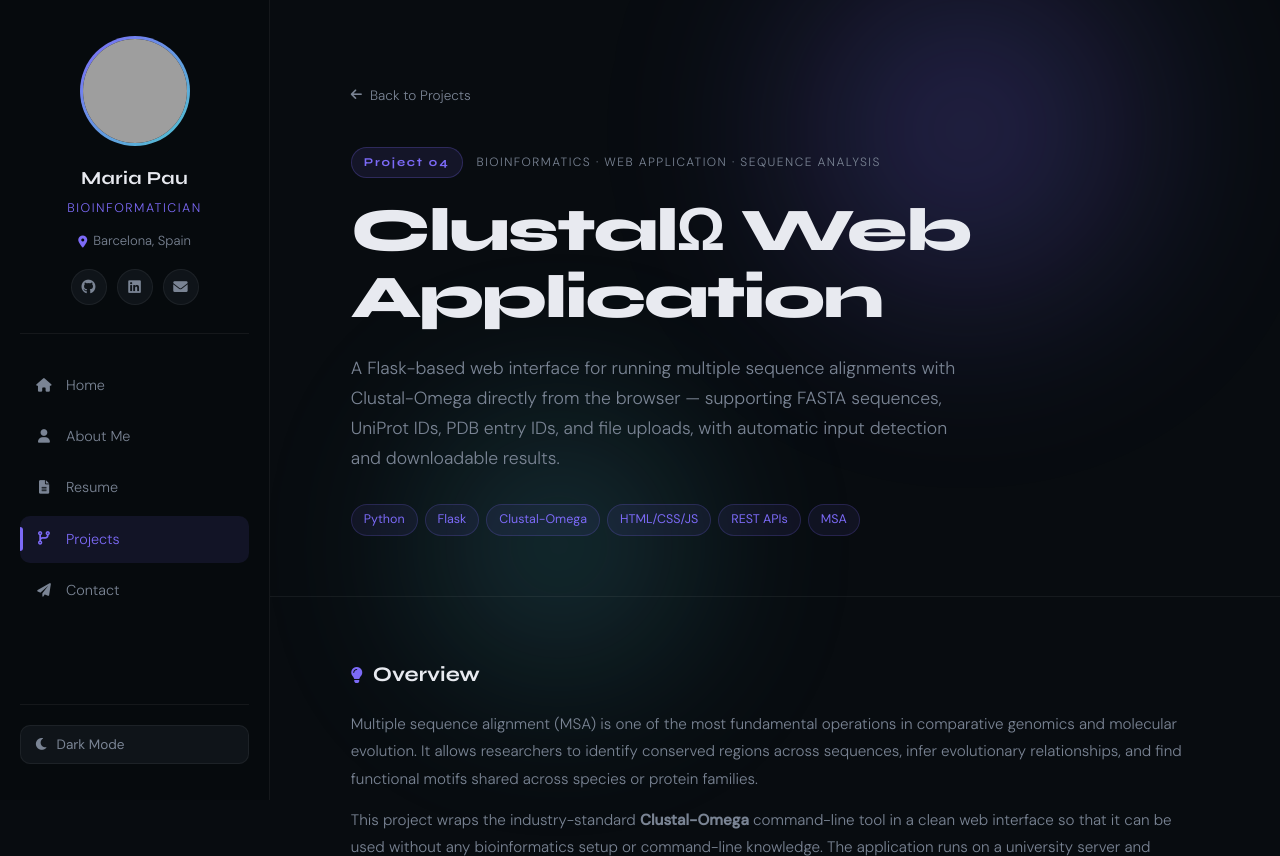
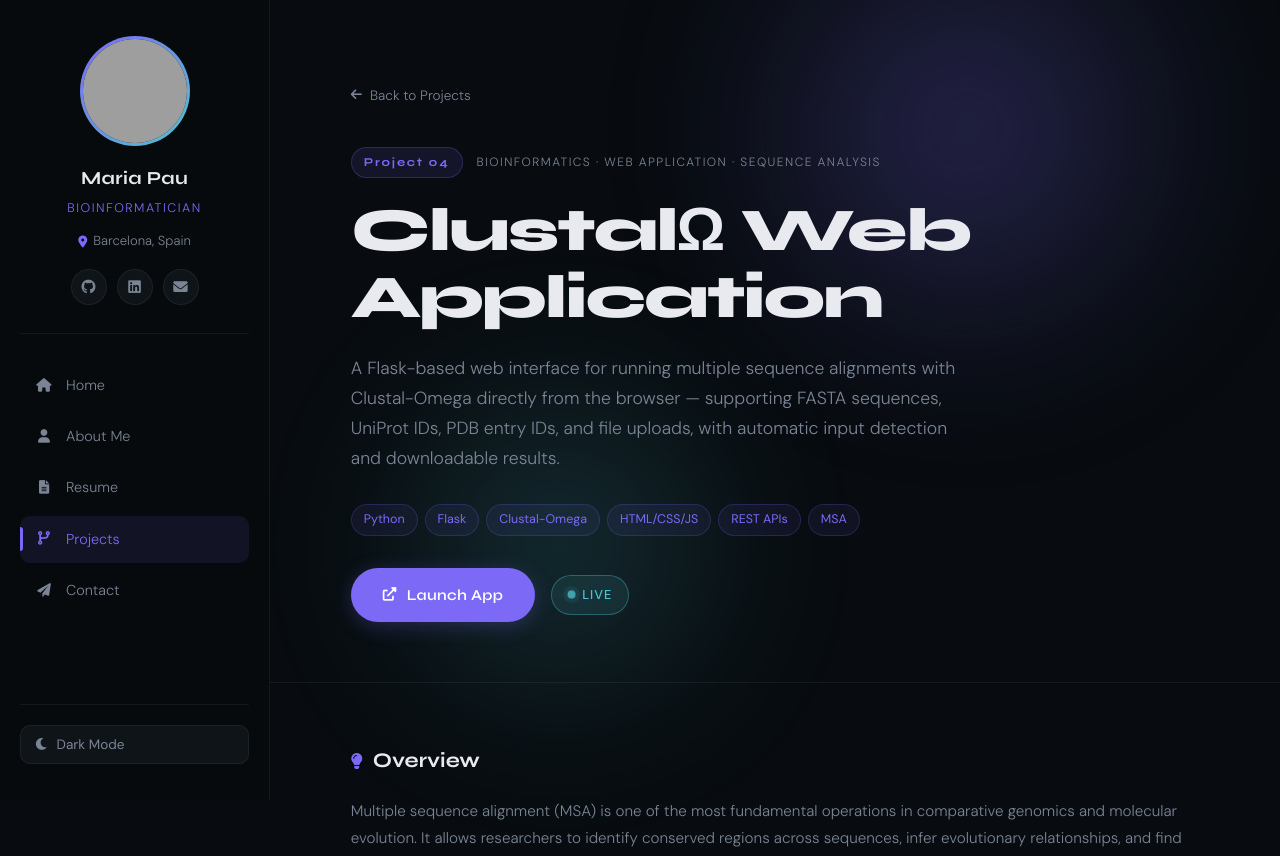
Before and after one commit to MariaPau03/Databases-and-Web-development, a PHP site: page /project-clustal.html in a window 1280 px wide. Shown: the top 856 px of the page. Run offline with PHP 8.4, Linux system fonts and the light colour scheme; grey boxes are pictures that could not be loaded.

Commit message:
added launch button for the clustal web application

```diff
--- a/portfolio/project-clustal.html
+++ b/portfolio/project-clustal.html
@@ -27,7 +27,7 @@
             <div class="social-links">
                 <a href="https://github.com/MariaPau03" target="_blank" class="social-btn"><i class="fab fa-github"></i></a>
                 <a href="https://linkedin.com/in/mariapau-pijoan-manresa" target="_blank" class="social-btn"><i class="fab fa-linkedin"></i></a>
-                <a href="mailto:mariapau@example.com" class="social-btn"><i class="fas fa-envelope"></i></a>
+                <a href="/cdn-cgi/l/email-protection#741915061d1504150134110c15190418115a171b19" class="social-btn"><i class="fas fa-envelope"></i></a>
             </div>
         </div>
         <nav class="nav-menu">
@@ -61,6 +61,13 @@
                 <div class="tags">
                     <span>Python</span><span>Flask</span><span>Clustal-Omega</span><span>HTML/CSS/JS</span><span>REST APIs</span><span>MSA</span>
                 </div>
+            </div>
+
+            <div class="project-hero-actions">
+                <a href="https://formacio.bq.ub.edu/u316755/clustal" target="_blank" rel="noopener noreferrer" class="launch-btn">
+                    <i class="fas fa-external-link-alt"></i> Launch App
+                </a>
+                <span class="live-badge"><span class="live-dot"></span> Live</span>
             </div>
         </div>
 
--- a/portfolio/style.css
+++ b/portfolio/style.css
@@ -1363,3 +1363,68 @@ body {
     .project-card--link { grid-template-columns: auto 1fr; }
     .project-card--link .project-link { display: none; }
 }
+
+/* =============================================
+   LAUNCH APP BUTTON & LIVE BADGE
+============================================= */
+.project-hero-actions {
+    display: flex;
+    align-items: center;
+    gap: 16px;
+    margin-top: 32px;
+    flex-wrap: wrap;
+}
+
+.launch-btn {
+    display: inline-flex;
+    align-items: center;
+    gap: 10px;
+    background: var(--accent);
+    color: #ffffff;
+    text-decoration: none;
+    padding: 14px 32px;
+    border-radius: 100px;
+    font-family: 'Syne', sans-serif;
+    font-size: 0.95rem;
+    font-weight: 600;
+    letter-spacing: 0.02em;
+    transition: var(--transition);
+    box-shadow: 0 4px 20px var(--accent-glow);
+}
+.launch-btn:hover {
+    background: #9580ff;
+    transform: translateY(-3px);
+    box-shadow: 0 8px 30px var(--accent-glow);
+}
+.launch-btn i {
+    font-size: 0.85rem;
+}
+
+.live-badge {
+    display: inline-flex;
+    align-items: center;
+    gap: 7px;
+    background: rgba(79, 196, 207, 0.1);
+    border: 1px solid rgba(79, 196, 207, 0.35);
+    color: var(--accent-2);
+    padding: 8px 16px;
+    border-radius: 100px;
+    font-size: 0.8rem;
+    font-weight: 500;
+    letter-spacing: 0.08em;
+    text-transform: uppercase;
+}
+
+.live-dot {
+    width: 7px;
+    height: 7px;
+    background: var(--accent-2);
+    border-radius: 50%;
+    animation: livePulse 1.8s ease-in-out infinite;
+    flex-shrink: 0;
+}
+
+@keyframes livePulse {
+    0%, 100% { opacity: 1; transform: scale(1); box-shadow: 0 0 0 0 rgba(79,196,207,0.5); }
+    50% { opacity: 0.7; transform: scale(1.2); box-shadow: 0 0 0 5px rgba(79,196,207,0); }
+}
```
Also changed, not shown: 1 other file.
